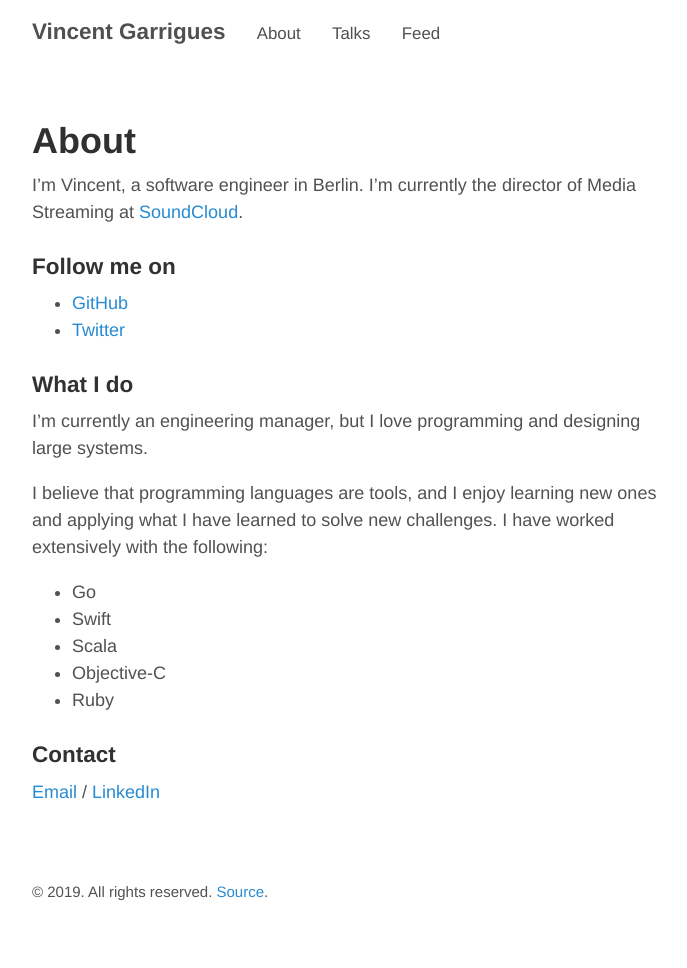
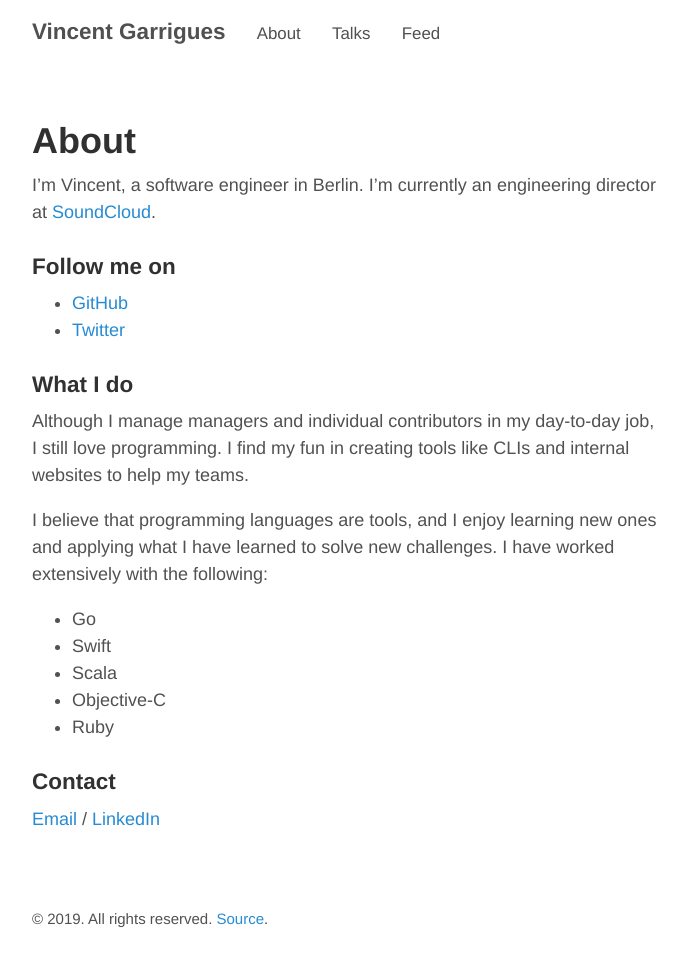
Before and after one commit to garriguv/garriguv.github.io, a Jekyll site: the page built from about.md, in a window 1280 px wide. Shown: the whole page, without its empty margins (293-980 px from the left). Built offline with Jekyll 4.4.1, drawn with Linux system fonts in a browser that asks for light colours; before the commit the page ends 941 px from its top, so only the background shows below that.

Commit message:
Update about page

```diff
--- a/about.md
+++ b/about.md
@@ -3,7 +3,7 @@ layout: page
 title: About
 ---
 
-I'm Vincent, a software engineer in Berlin. I'm currently the director of Media Streaming at [SoundCloud](http://soundcloud.com).
+I'm Vincent, a software engineer in Berlin. I'm currently an engineering director at [SoundCloud](http://soundcloud.com).
 
 ### Follow me on
 
@@ -12,8 +12,8 @@ I'm Vincent, a software engineer in Berlin. I'm currently the director of Media
 
 ### What I do
 
-I'm currently an engineering manager, but I love programming and designing
-large systems.
+Although I manage managers and individual contributors in my day-to-day job, I still love programming. I find my fun
+in creating tools like CLIs and internal websites to help my teams.
 
 I believe that programming languages are tools, and I enjoy learning new ones
 and applying what I have learned to solve new challenges. I have worked
```
